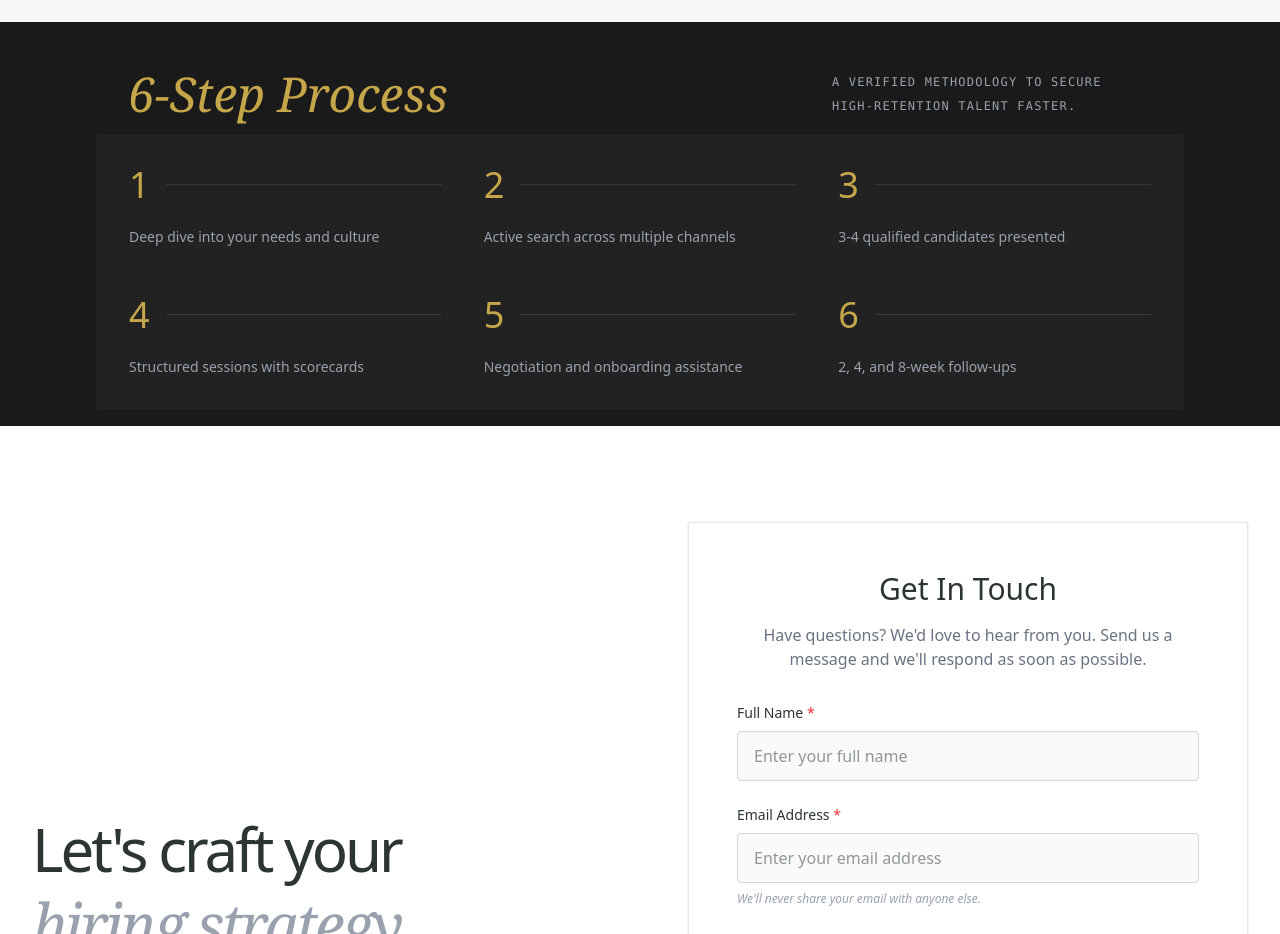
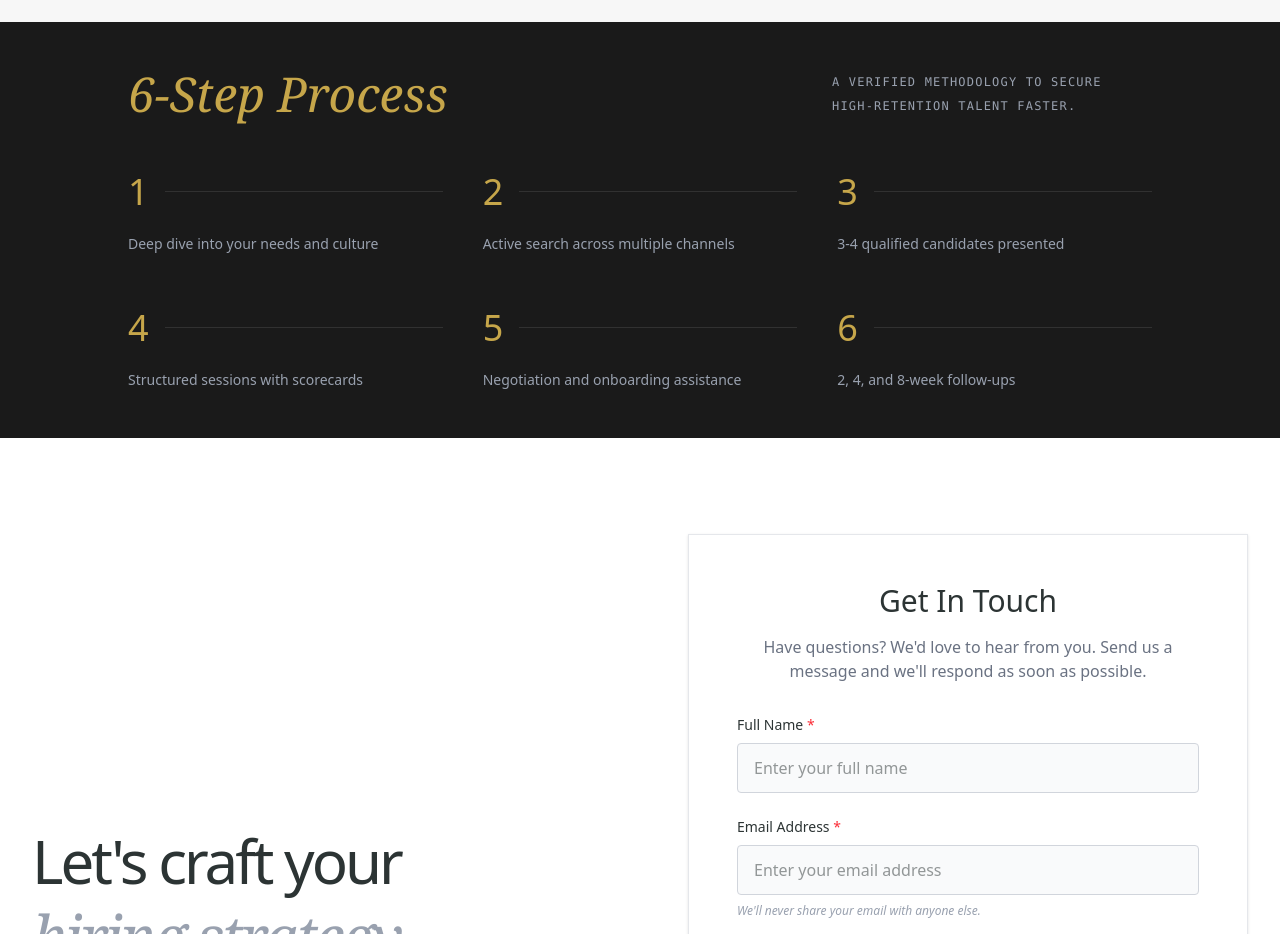
Before and after one commit to laughjaja/StaffingSolutionsbySarahFell, a Next.js app in the folder staffing-solutions/: page / in a window 1280 px wide. Shown: the part 1220-2154 px from the top of the page. Built offline with nearby package versions, Linux system fonts and the light colour scheme.

Commit message:
style: Simplify 6-step animation to only animate the divider line

```diff
--- a/staffing-solutions/src/app/page.tsx
+++ b/staffing-solutions/src/app/page.tsx
@@ -196,16 +196,15 @@ export default function Home() {
                 whileInView={{ opacity: 1, y: 0 }}
                 viewport={{ once: true, margin: "-10%" }}
                 transition={{ duration: 0.6, delay: idx * 0.15, ease: "easeOut" }}
-                whileHover={{ y: -8, transition: { duration: 0.3 } }}
-                className="flex flex-col group cursor-default bg-[#222] p-8 -m-8 rounded border border-transparent hover:border-white/5 transition-all shadow-none hover:shadow-2xl hover:shadow-[var(--color-primary)]/10"
+                className="flex flex-col group cursor-default pt-2"
               >
                 <div className="flex items-center mb-6">
-                  <span className="text-4xl font-light text-[var(--color-primary)] mr-4 leading-none group-hover:scale-110 transition-transform origin-bottom-left duration-300">{step.num}</span>
-                  <div className="h-[1px] w-full bg-white/10 relative overflow-hidden">
-                    <div className="absolute top-0 left-0 h-full w-full bg-[var(--color-primary)] -translate-x-[101%] group-hover:translate-x-0 transition-transform duration-500 ease-in-out"></div>
+                  <span className="text-4xl font-light text-[var(--color-primary)] mr-4 leading-none transition-colors duration-300">{step.num}</span>
+                  <div className="h-[1px] w-full bg-white/10 relative">
+                    <div className="absolute top-0 left-0 h-full w-0 group-hover:w-full bg-[var(--color-primary)] transition-all duration-500 ease-out"></div>
                   </div>
                 </div>
-                <p className="text-gray-400 font-light text-xs sm:text-sm group-hover:text-gray-200 transition-colors duration-300">{step.desc}</p>
+                <p className="text-gray-400 font-light text-xs sm:text-sm group-hover:text-white transition-colors duration-300">{step.desc}</p>
               </motion.div>
             ))}
           </div>
```
